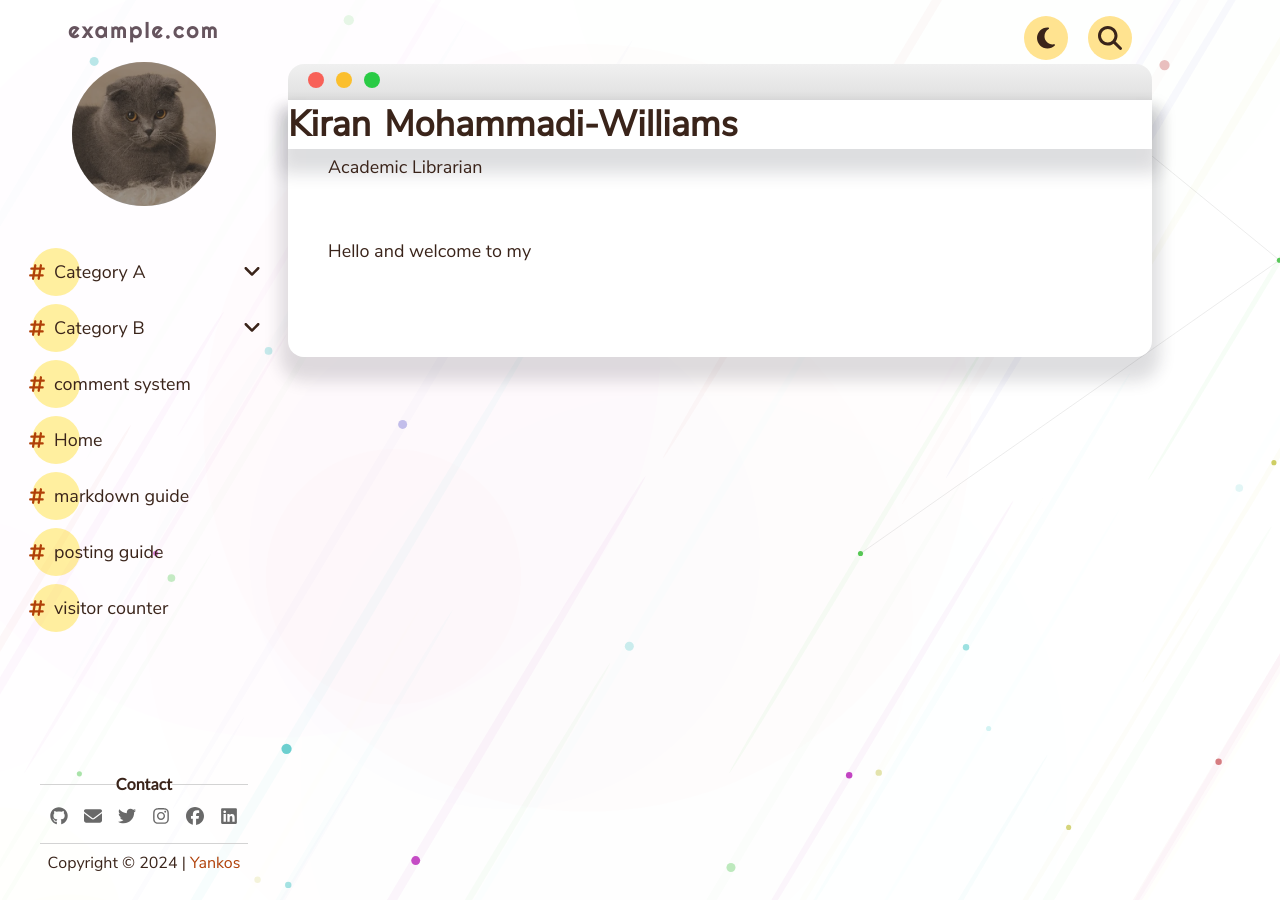
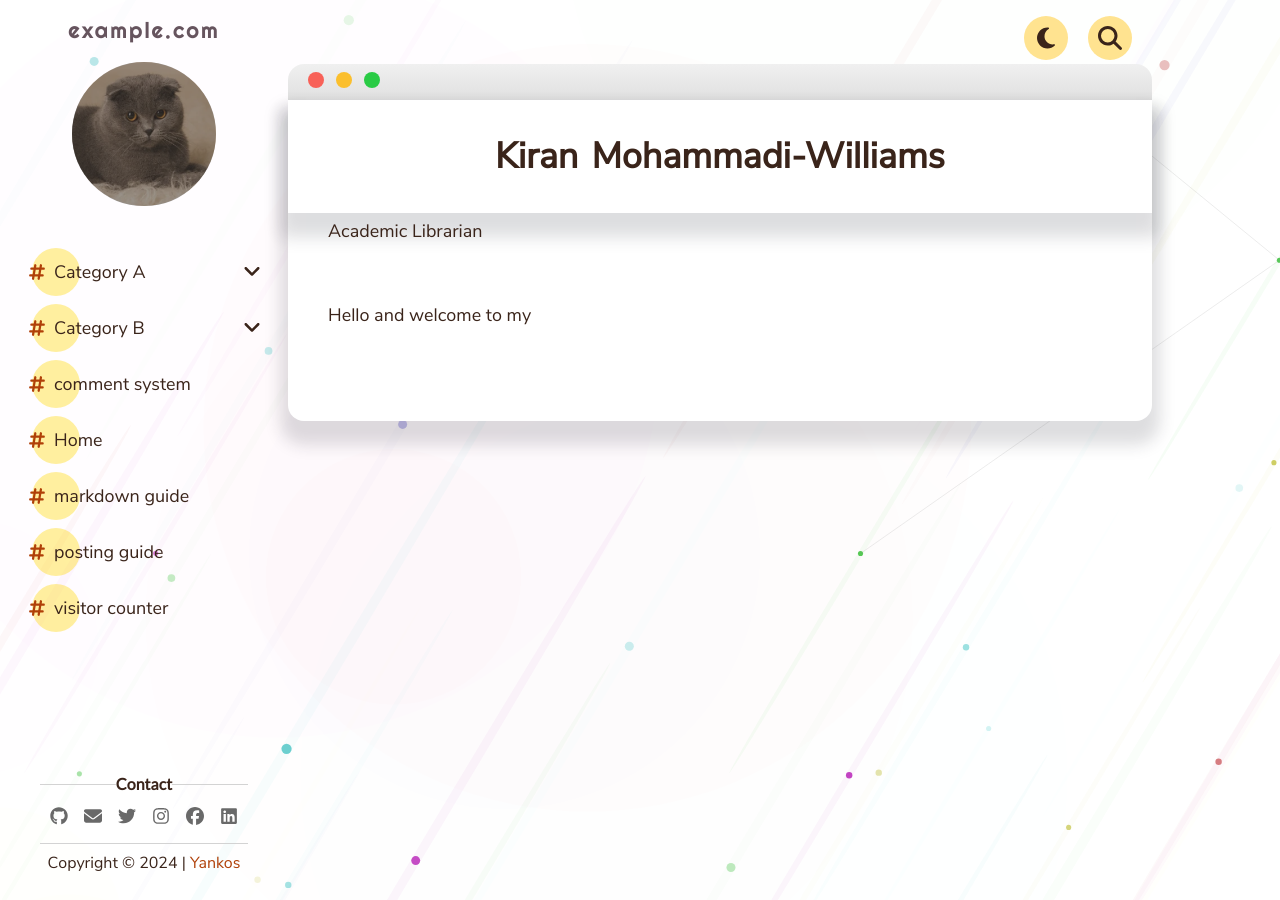
Before and after one commit to kam535/vigilant-barnacle, a Jekyll site: the page built from _pages/comment system.md, in a window 1280 px wide. Built offline with Jekyll 4.4.1, drawn with Linux system fonts in a browser that asks for light colours.

Commit message:
Update post.html

```diff
--- a/_includes/post.html
+++ b/_includes/post.html
@@ -1,6 +1,6 @@
 <div class="post-header">
     <div class="thumbnail">
-        <div class="box">
+        <div class="transbox">
             {% if page.title %}
                 <span class="post-title">{{ page.title }}</span>
             {% endif %}
```
